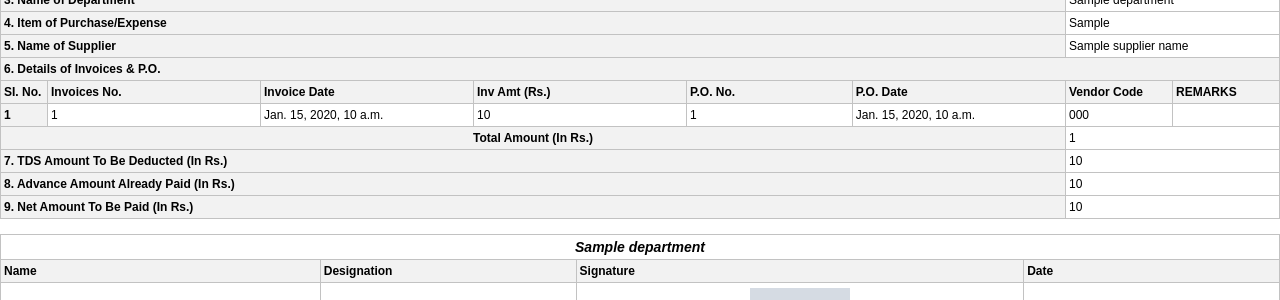
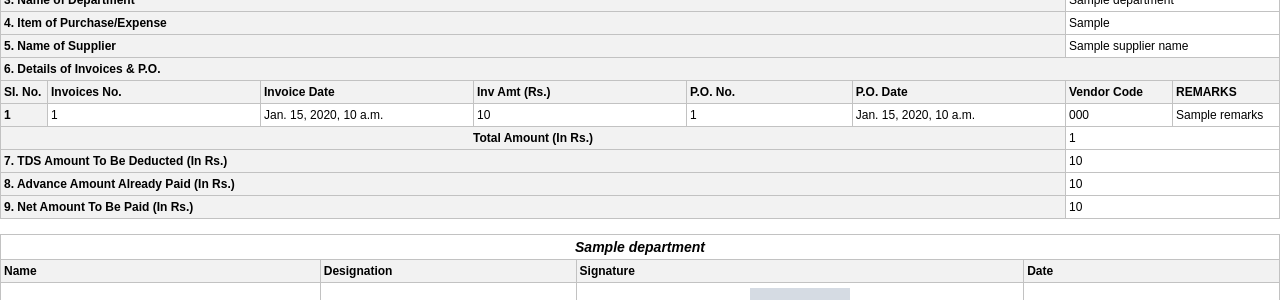
Before and after one commit to tcbinfotechpvtltd/kimsdms, a Django app: template organization/templates/report.html in a window 1280 px wide. Shown: the part 161-461 px from the top of the page. Run offline with Django 5.2, Linux system fonts and the light colour scheme; tables that the repository leaves empty hold one stand-in row (values such as "Sample post"); the template is opened without the code that fills it: values that come from a table or form of the project are taken from there, most other values are stand-ins (such as "Sample title", 1, 10 or a date in 2020); grey boxes marked "Sample" are stand-in pictures.

Commit message:
remarks notesheet

```diff
--- a/organization/templates/report-print.html
+++ b/organization/templates/report-print.html
@@ -202,7 +202,7 @@
                 <td class="wrap">{{po_number}}</td>
                 <td class="wrap">{{po_date}}</td>
                 <td class="wrap" style="max-width: 100px !important; width: 100px !important;">{{vendor_code}}</td>
-                <td class="wrap" style="max-width: 100px !important; width: 100px !important;"></td>
+                <td class="wrap" style="max-width: 100px !important; width: 100px !important;">{{remarks}}</td>
             </tr>
             <tr>
                 <th class="middle-line" colspan="6">Total Amount (In Rs.)</th>
--- a/organization/templates/report.html
+++ b/organization/templates/report.html
@@ -201,7 +201,7 @@
             <td class="wrap">{{po_number}}</td>
             <td class="wrap">{{po_date}}</td>
             <td class="wrap" style="max-width: 100px !important; width: 100px !important;">{{vendor_code}}</td>
-            <td class="wrap" style="max-width: 100px !important; width: 100px !important;"></td>
+            <td class="wrap" style="max-width: 100px !important; width: 100px !important;">{{remarks}}</td>
         </tr>
         <tr>
             <th class="middle-line" colspan="6">Total Amount (In Rs.)</th>
--- a/organization/utils.py
+++ b/organization/utils.py
@@ -40,6 +40,7 @@ def generate_notesheet_report(record):
     "amount_to_be_paid": record.amount_to_be_paid,
     "advance_amount": record.advance_amount,
     "tds_amount": record.tds_amount,
+    "remarks": record.remark,
     'curr_date': str(datetime.now().date()),
     'approved_users': []
     }
--- a/organization/views.py
+++ b/organization/views.py
@@ -925,6 +925,7 @@ def generate_report_pdf(request):
     "total_po_amount": record.total_po_amount,
     "amount_to_be_paid": record.amount_to_be_paid,
     "advance_amount": record.advance_amount,
+    "remarks": record.remark,
     "tds_amount": record.tds_amount,
     'curr_date': str(datetime.now().date()),
     'approved_users': []
@@ -1051,6 +1052,7 @@ def note_sheet_response(request):
     "invoice_amount": record.invoice_amount,
     "total_po_amount": record.total_po_amount,
     "amount_to_be_paid": record.amount_to_be_paid,
+    "remarks": record.remark,
     "advance_amount": record.advance_amount,
     "tds_amount": record.tds_amount,
     'curr_date': str(datetime.now().date()),
@@ -1128,7 +1130,6 @@ class ReportPDFView(View):
             department = department_obj.name
         else:
             department = ""
-
         context = {
             "note_sheet_no": record.note_sheet_no,
             "department": department,
@@ -1144,6 +1145,7 @@ class ReportPDFView(View):
             "advance_amount": record.advance_amount,
             "tds_amount": record.tds_amount,
             'item_of_purchase': record.item_of_purchase,
+            "remarks": record.remark,
             "curr_date": str(datetime.now().date()),
             "approved_users": [],
         }
```
